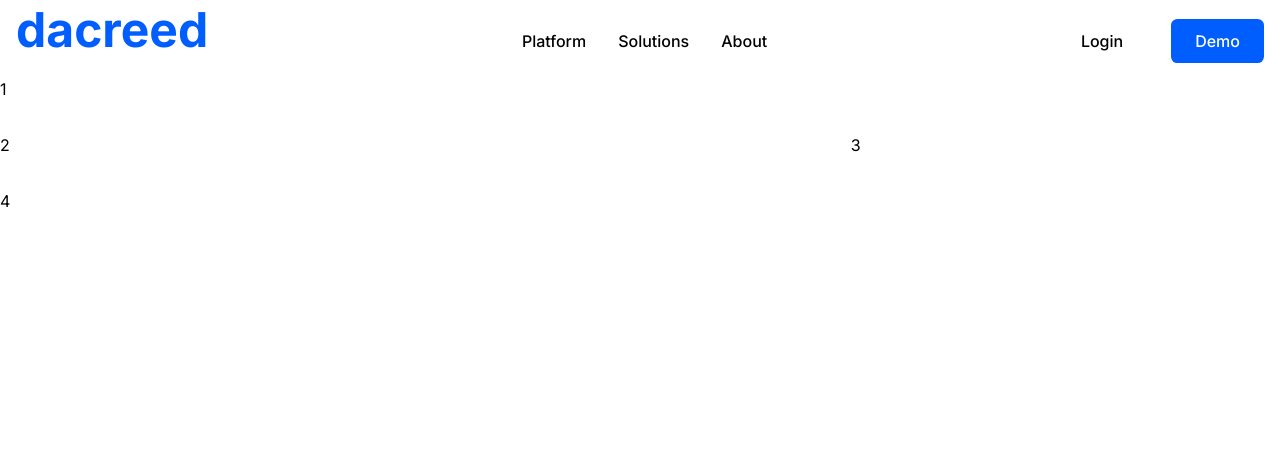
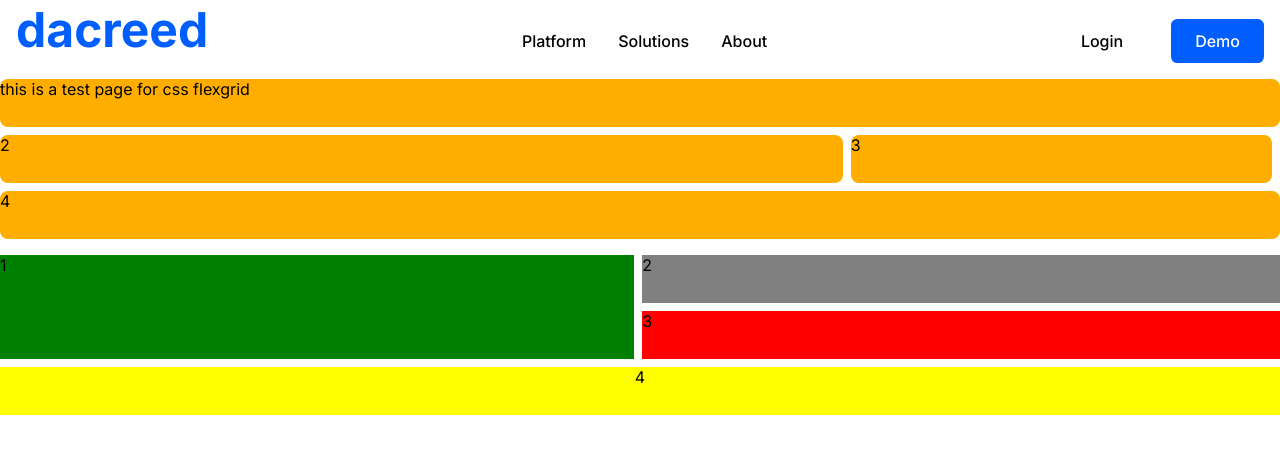
Before and after one commit to nils-thevenard/Marketplace, a Next.js app: page /marketplace/flexGrid in a window 1280 px wide. Shown: the top 454 px of the page. Built offline with nearby package versions, Linux system fonts and the light colour scheme.

Commit message:
added ability to search by company names

```diff
--- a/src/app/marketplace/flexGrid/flexgrid.module.scss
+++ b/src/app/marketplace/flexGrid/flexgrid.module.scss
@@ -1,4 +1,4 @@
-.Wrapper {
+.flexGrid1 {
   // initiating flex grid
   display: grid;
   // setting it to columns and defining the with of columns
@@ -11,7 +11,7 @@
   grid-auto-rows: minmax(1rem, 3rem);
   // this makes a consistent gap of .5rem between all the children boxes
   gap: 0.5rem;
-}
+  margin-bottom: 1rem;
 
   .box1 {
     // this lets us control the size of each child container. the spacing is determined by the amount of grid lines
@@ -32,3 +32,62 @@
     grid-column: 1/4;
     grid-row: 3/4;
   }
+
+  div {
+    background-color: rgb(255, 174, 0);
+    border-radius: 0.5rem;
+  }
+}
+
+.flexGrid2 {
+  //media queries to change the grid template position depending on the with of the screen
+  @media screen and (max-width: 700px) {
+    grid-template-areas:
+      "a "
+      "b "
+      "c"
+      "d";
+  }
+  @media screen and (max-width: 400px) {
+    grid-template-areas:
+      "d"
+      "c"
+      "b"
+      "a";
+  }
+  display: grid;
+  grid-template-rows: repeat(3, 3rem);
+  grid-template-columns: repeat(3fr);
+  // grid template areas is a super easy way of positioning children.
+  //essentially what we do is visually map out the position of each child in strings and
+  //this is then translated onto the children by setting the children to a certain letter or word from the template
+  grid-template-areas:
+    "a b"
+    "a c"
+    "d d";
+  gap: 0.5rem;
+
+  .box1 {
+    grid-area: a;
+    background-color: green;
+  }
+  .box2 {
+    grid-area: b;
+    background-color: gray;
+  }
+  .box3 {
+    grid-area: c;
+    background-color: red;
+  }
+  .box4 {
+    grid-area: d;
+    background-color: yellow;
+    justify-items: center;
+    align-items: center;
+
+    // border-radius: 0.5rem;
+    .numberinBox4 {
+      justify-self: center;
+    }
+  }
+}
--- a/src/app/marketplace/flexGrid/page.tsx
+++ b/src/app/marketplace/flexGrid/page.tsx
@@ -3,11 +3,22 @@ import styles from "./flexgrid.module.scss";
 
 export default function FlexGrid() {
   return (
-    <div className={styles.Wrapper}>
-      <div className={styles.box1}>1</div>
-      <div className={styles.box2}>2</div>
-      <div className={styles.box3}>3</div>
-      <div className={styles.box4}>4</div>
+    <div>
+      <div className={styles.flexGrid1}>
+        <div className={styles.box1}>this is a test page for css flexgrid</div>
+        <div className={styles.box2}>2</div>
+        <div className={styles.box3}>3</div>
+        <div className={styles.box4}>4</div>
+      </div>
+
+      <div className={styles.flexGrid2}>
+        <div className={styles.box1}>1</div>
+        <div className={styles.box2}>2</div>
+        <div className={styles.box3}>3</div>
+        <div className={styles.box4}>
+          <div className={styles.numberInBox4}>4</div>
+        </div>
+      </div>
     </div>
   );
 }
--- a/src/app/marketplace/search/filteredCards.tsx
+++ b/src/app/marketplace/search/filteredCards.tsx
@@ -47,8 +47,10 @@ const FilteredCards: React.FC = () => {
     if (searchText === "") {
       return filterCompany(filteredArray, searchCompany);
     }
-    const result = courses.filter((c) =>
-      c.description.toLowerCase().includes(searchText.toLowerCase())
+    const result = courses.filter(
+      (c) =>
+        c.description.toLowerCase().includes(searchText.toLowerCase()) ||
+        c.company.toLowerCase().includes(searchText.toLowerCase())
     );
     // console.log("SEARCH FILTER RESULT", result);
     return result;
```
Lines whose indentation alone changed are shown as unchanged.
